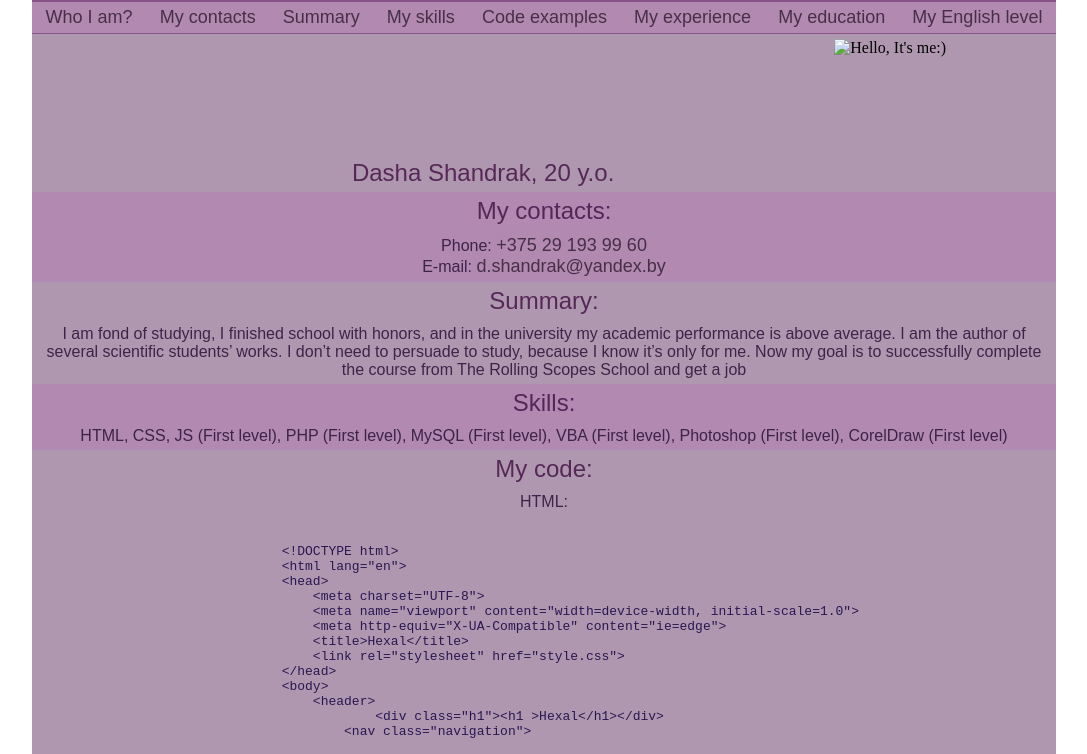
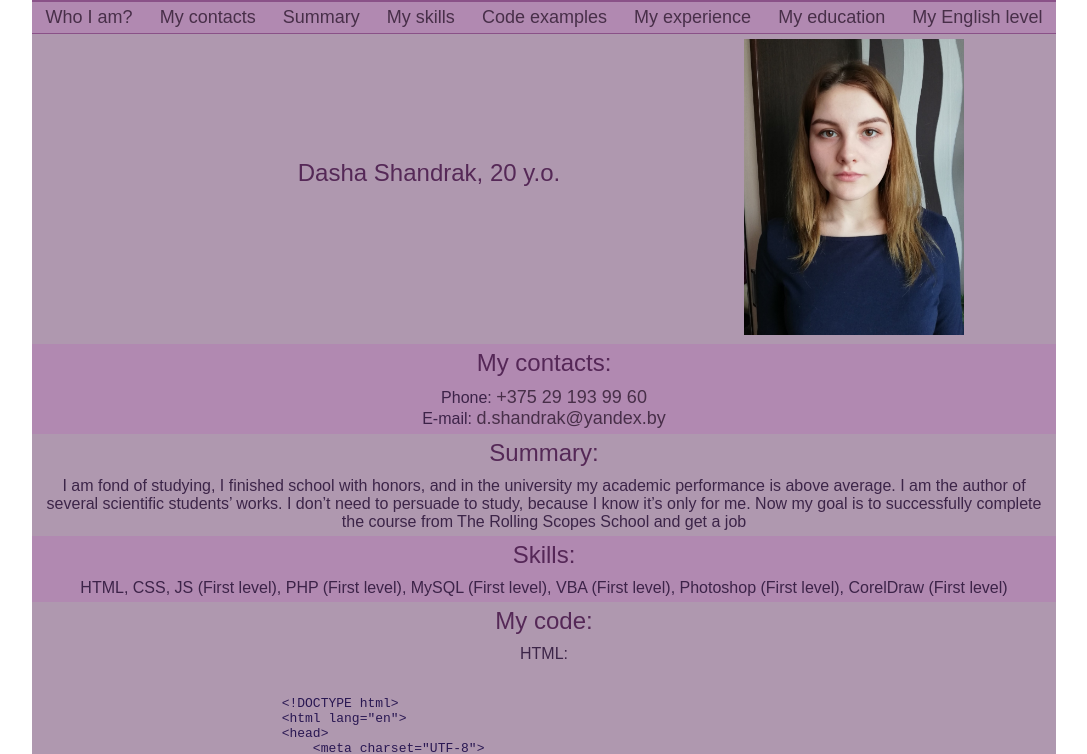
Before and after one commit to DashaShandrak/rsschool-2019Q1-cv, a plain HTML site: page index.html in a window 1280 px wide. Shown: the part 44-798 px from the top of the page, without its empty margins (96-1183 px from the left). Drawn offline with Linux system fonts and the light colour scheme.

Commit message:
fix: fix link

```diff
--- a/index.html
+++ b/index.html
@@ -31,7 +31,7 @@
                 <a name="Name-Last-Name"></a>
                 <div class="info name-last-name">Dasha Shandrak, 20 y.o.</div>
                 <div>
-                    <img src="../Resume/assets/img/photo.jpg" alt="Hello, It's me:)">
+                    <img src="assets/img/photo.jpg" alt="Hello, It's me:)">
                 </div>
             </section>
             <section class="contacts odd">
```
